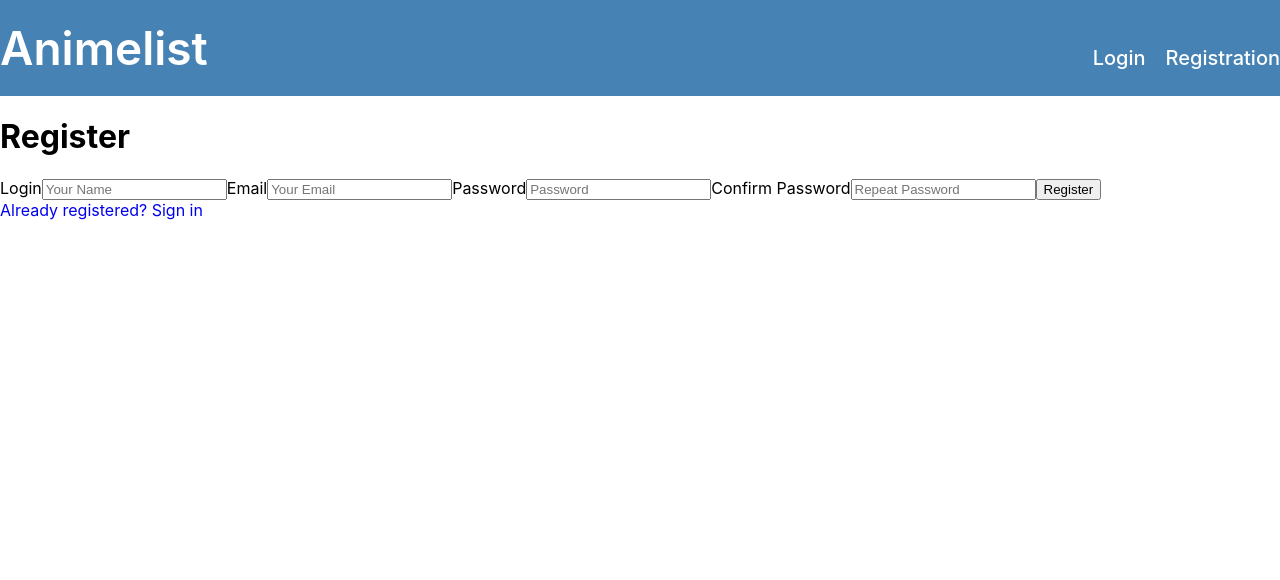
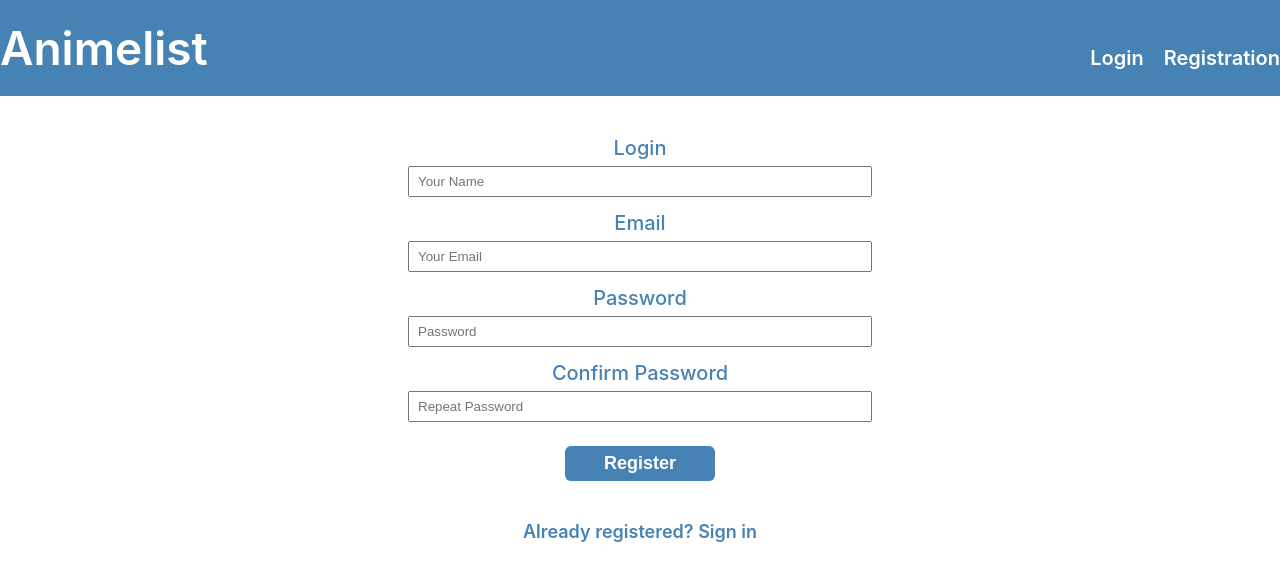
Before and after one commit to NataliyaChe/react_redux-redux-toolkit, a React (Create React App) app: page /registration in a window 1280 px wide. Shown: the top 580 px of the page. Built offline with nearby package versions, Linux system fonts and the light colour scheme.

Commit message:
styles fixed

```diff
--- a/package.json
+++ b/package.json
@@ -21,7 +21,7 @@
     "build": "react-scripts build",
     "test": "react-scripts test",
     "eject": "react-scripts eject",
-    "server": "json-server --watch db.json —port 3004"
+    "server": "json-server --watch db.json --port 3004"
   },
   "eslintConfig": {
     "extends": [
--- a/src/components/AnimeList.js
+++ b/src/components/AnimeList.js
@@ -5,8 +5,8 @@ function AnimeList() {
 
     return (
         <>
-            <h2>Anime:</h2>
-                <div>List: {animes.map(anime =>
+            <h2 className="subtitle">Anime:</h2>
+                <div>{animes.map(anime =>
                     <div key={anime.mal_id}>{anime.title}</div>)}
                 </div>
         </>
--- a/src/components/Pagination.js
+++ b/src/components/Pagination.js
@@ -11,7 +11,7 @@ function Pagination() {
   }
 
     return (
-      <>
+      <div className='pagination'>
         <ReactPaginate
           pageClassName="page-item"
           pageLinkClassName="page-link"
@@ -31,7 +31,7 @@ function Pagination() {
           previousLabel="<"
           renderOnZeroPageCount={null}
         />
-      </>
+      </div>
     );
   }
 
--- a/src/index.css
+++ b/src/index.css
@@ -15,6 +15,9 @@ code {
 
 .link {
   text-decoration:none;
+  font-size: 18px;
+  font-weight: 600;
+  color: steelblue;
 }
 
 .header {
@@ -23,7 +26,15 @@ code {
 
 .page-container {
   max-width: 1400px;
+  padding-top: 40px;
   margin: 0 auto;
+}
+
+.auth-container {
+  display: flex;
+  flex-direction: column;
+  align-items: center;
+  gap: 40px;
 }
 
 .header__title {
@@ -56,6 +67,8 @@ code {
 
 .nav__link {
   color: white;
+  font-size: 20px;
+  font-weight: 600;
 }
 
 .show {
@@ -65,3 +78,73 @@ code {
 .hide {
   display: none;
 }
+
+.title {
+  color: steelblue;
+}
+
+.form-container {
+  display: flex;
+  flex-direction: column;
+  align-items: center;
+}
+
+.label, .subtitle {
+  margin-bottom: 6px;
+  font-size: 20px;
+  font-weight: 500;
+  color: steelblue;
+}
+
+.form-input {
+  width: 450px;
+  height: 25px;
+  margin-bottom: 14px;
+  padding-left: 8px;
+}
+
+.button {
+  width: 150px;
+  padding: 7px 12px;
+  background-color: steelblue;
+  font-size: 18px;
+  font-weight: 600;
+  color: white;
+  border: none;
+  border-radius: 6px;
+  margin-top: 10px;
+}
+
+.pagination {
+  display: flex;
+  padding-left: 0;
+  list-style: none;
+}
+
+.page-link {
+  color: white;
+  text-decoration: none;
+  font-weight: 600;
+}
+
+.page-item {
+  background-color: steelblue;
+  padding: 6px;
+  border: 2px solid white;
+  border-radius: 10px;
+}
+
+.active {
+  background-color: white;
+  border: 2px solid steelblue;
+}
+
+.active-link {
+  color: steelblue;
+}
+
+.previous-link, .next-link {
+  padding: 6px;
+  font-weight: 500;
+  text-align: center;
+}
--- a/src/pages/Login.js
+++ b/src/pages/Login.js
@@ -1,7 +1,7 @@
 import { useState } from 'react'
 import { useDispatch } from 'react-redux'
 import { fetchCurrentUser } from '../actions/userAction'
-
+import { Link } from 'react-router-dom'
 
 function Login() {
     const [userEmail, setUserEmail] = useState('')
@@ -14,8 +14,9 @@ function Login() {
     }
 
     return (
-        <div className='page-container'>
+        <div className='page-container auth-container'>
             <form>
+                <div className='form-container'>
                     <label htmlFor='email' className='label'>
                         Email
                     </label>
@@ -43,7 +44,13 @@ function Login() {
                     <button className='button' onClick={getUserByEmail}>
                         Login
                     </button>
+                </div>
             </form>
+            <div className="container-link">
+                <Link to='/registration' className='link'>
+                    Not registered?
+                </Link>
+            </div>
         </div>
     )
 }
--- a/src/pages/Main.js
+++ b/src/pages/Main.js
@@ -8,7 +8,6 @@ function Main() {
     const dispatch = useDispatch()
     const currentPage = useSelector(state => state.animes.currentPage)
     const user = useSelector(state => state.user.currentUser)
-    console.log('currentPage', currentPage);
 
     useEffect(() => {
         dispatch(fetchAnimes(currentPage))
@@ -16,7 +15,7 @@ function Main() {
 
     return (
         <div className='page-container'>
-            <h2>Hello, {user.name}!</h2>
+            <h2 className="title">Hello, {user.name}!</h2>
             <AnimeList/>
             <Pagination/>
         </div>
--- a/src/pages/Registration.js
+++ b/src/pages/Registration.js
@@ -27,9 +27,9 @@ function Registration() {
 
 
     return (
-        <div className='page-container'>
+        <div className='page-container auth-container'>
             <form className='form'>
-                <h1 className='title'>Register</h1>
+                <div className='form-container'>
                     <label className='label' htmlFor='username'>
                         Login
                     </label>
@@ -79,12 +79,13 @@ function Registration() {
                     <button type='submit' className='button' onClick={addNewUser}>
                         Register
                     </button>
-                <div className="container signin">
-                    <Link to='/login' className='link'>
+                </div>
+            </form>
+            <div className="container-link">
+                <Link to='/' className='link'>
                     Already registered? Sign in
                 </Link>
             </div>
-            </form>
         </div>
     )
 }
```
Lines whose indentation alone changed are shown as unchanged.
